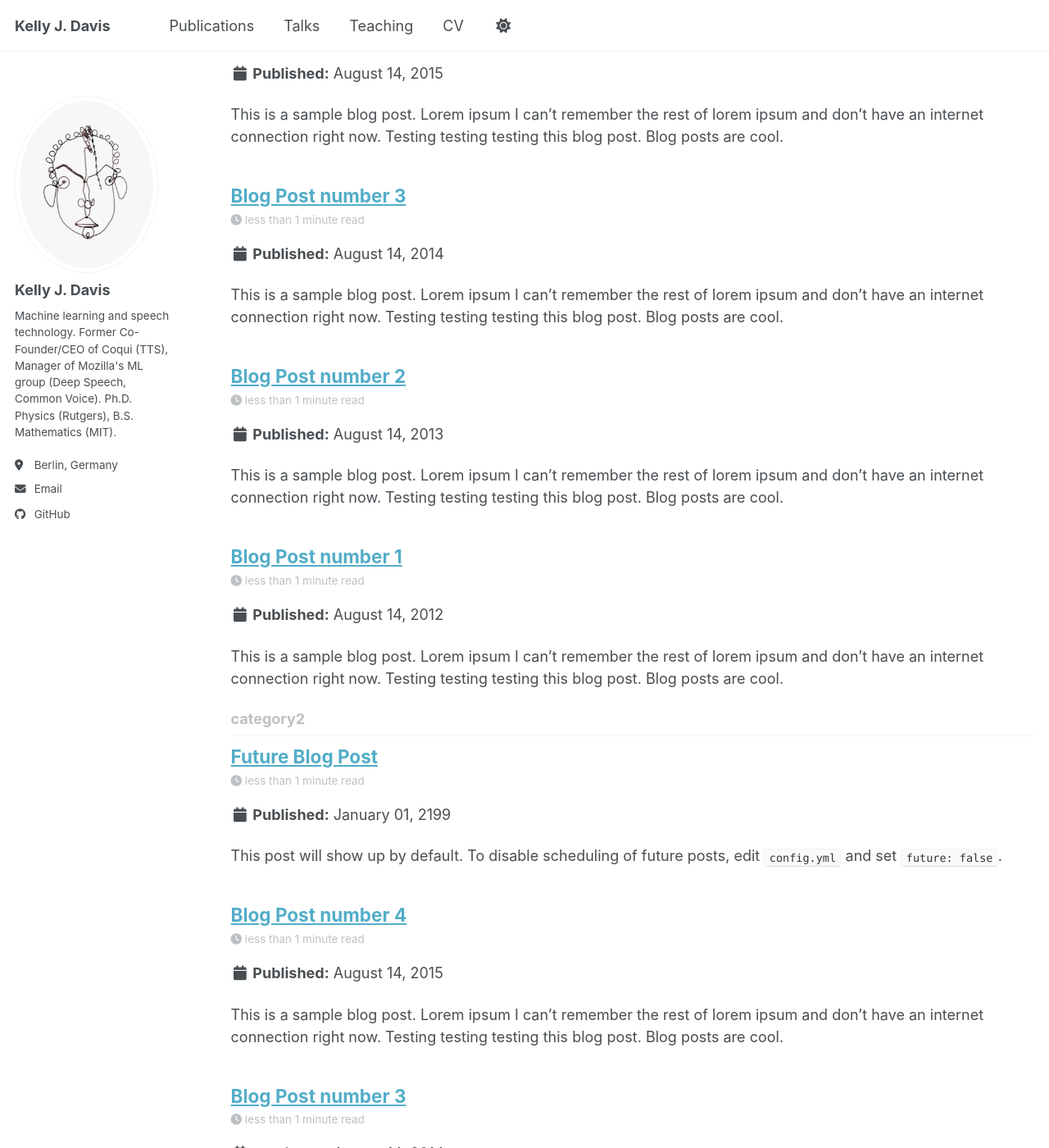
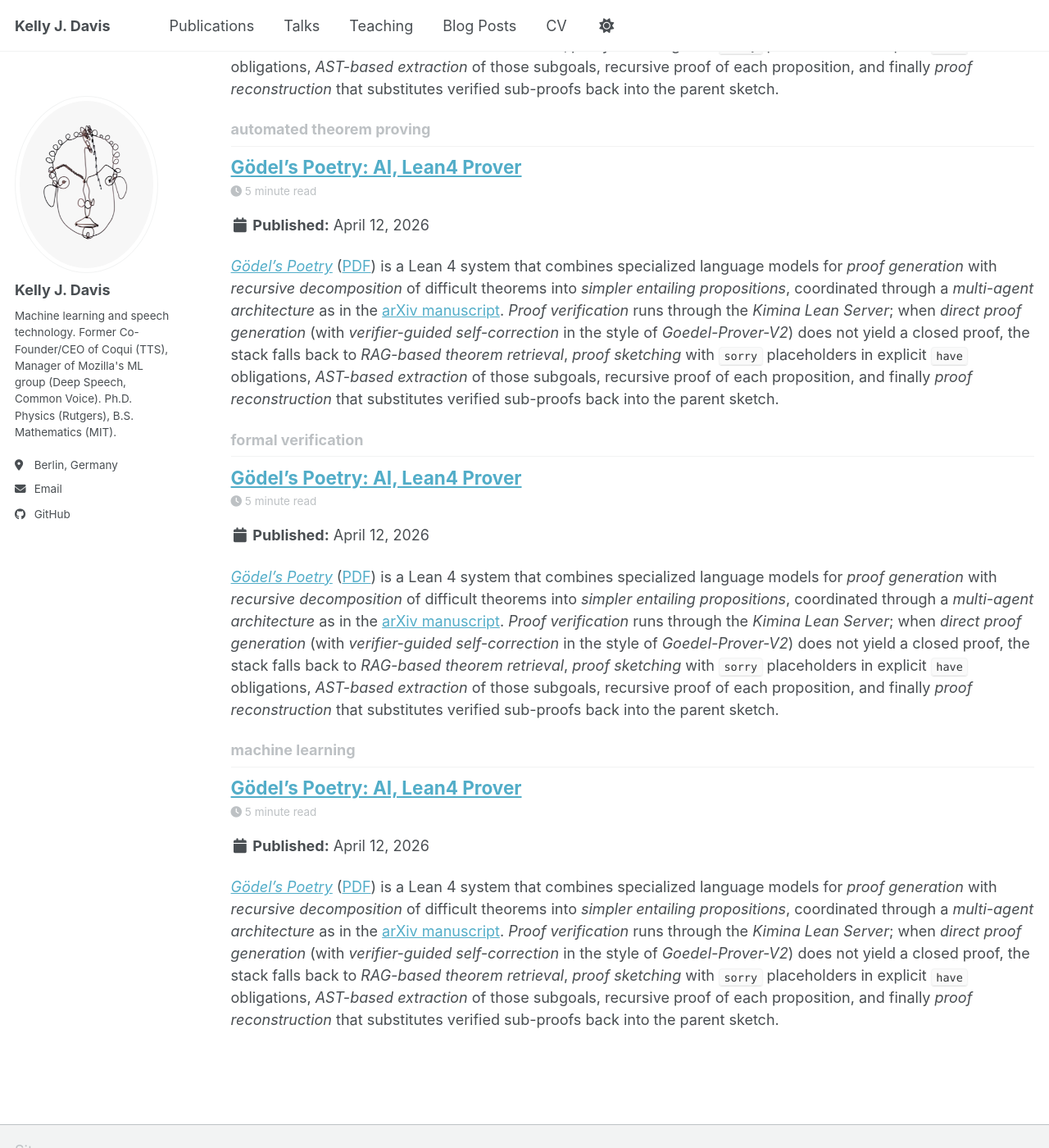
Before and after one commit to KellyJDavis/KellyJDavis.github.io, a Jekyll site: the page built from _pages/tag-archive.html, in a window 1280 px wide and 1400 px high, scrolled down 384 px. Shown: the whole window at 82% size. Built offline with Jekyll 4.4.1, drawn with Linux system fonts in a browser that asks for light colours; a script bundle is joined from its source files by our own code; library files that are not in the unit come from our copies; some of the changed text lies outside the part shown.

Commit message:
Blog post on Goedel's Poetry

````diff
--- a/_data/navigation.yml
+++ b/_data/navigation.yml
@@ -20,8 +20,8 @@ main:
   # - title: "Portfolio"
   #   url: /portfolio/
 
-  # - title: "Blog Posts"
-  #   url: /year-archive/
+  - title: "Blog Posts"
+    url: /year-archive/
 
   - title: "CV"
     url: /cv/
--- a/_posts/2012-08-14-blog-post-1.md
+++ /dev/null
@@ -1,20 +0,0 @@
----
-title: 'Blog Post number 1'
-date: 2012-08-14
-permalink: /posts/2012/08/blog-post-1/
-tags:
-  - cool posts
-  - category1
-  - category2
----
-
-This is a sample blog post. Lorem ipsum I can't remember the rest of lorem ipsum and don't have an internet connection right now. Testing testing testing this blog post. Blog posts are cool.
-
-Headings are cool
-======
-
-You can have many headings
-======
-
-Aren't headings cool?
-------
--- a/_posts/2013-08-14-blog-post-2.md
+++ /dev/null
@@ -1,20 +0,0 @@
----
-title: 'Blog Post number 2'
-date: 2013-08-14
-permalink: /posts/2013/08/blog-post-2/
-tags:
-  - cool posts
-  - category1
-  - category2
----
-
-This is a sample blog post. Lorem ipsum I can't remember the rest of lorem ipsum and don't have an internet connection right now. Testing testing testing this blog post. Blog posts are cool.
-
-Headings are cool
-======
-
-You can have many headings
-======
-
-Aren't headings cool?
-------
--- a/_posts/2014-08-14-blog-post-3.md
+++ /dev/null
@@ -1,20 +0,0 @@
----
-title: 'Blog Post number 3'
-date: 2014-08-14
-permalink: /posts/2014/08/blog-post-3/
-tags:
-  - cool posts
-  - category1
-  - category2
----
-
-This is a sample blog post. Lorem ipsum I can't remember the rest of lorem ipsum and don't have an internet connection right now. Testing testing testing this blog post. Blog posts are cool.
-
-Headings are cool
-======
-
-You can have many headings
-======
-
-Aren't headings cool?
-------
--- /dev/null
+++ b/_posts/2026-04-12-godels-poetry.md
@@ -0,0 +1,78 @@
+---
+title: "Gödel's Poetry: AI, Lean4 Prover"
+date: 2026-04-12
+permalink: /posts/2026/04/godels-poetry/
+tags:
+  - automated theorem proving
+  - formal verification
+  - machine learning
+  - Lean
+---
+
+[*Gödel's Poetry*](https://arxiv.org/abs/2512.14252) ([PDF](https://arxiv.org/pdf/2512.14252)) is a Lean 4 system that combines specialized language models for *proof generation* with *recursive decomposition* of difficult theorems into *simpler entailing propositions*, coordinated through a *multi-agent architecture* as in the [arXiv manuscript](https://arxiv.org/abs/2512.14252). *Proof verification* runs through the *Kimina Lean Server*; when *direct proof generation* (with *verifier-guided self-correction* in the style of *Goedel-Prover-V2*) does not yield a closed proof, the stack falls back to *RAG-based theorem retrieval*, *proof sketching* with `sorry` placeholders in explicit `have` obligations, *AST-based extraction* of those subgoals, recursive proof of each proposition, and finally *proof reconstruction* that substitutes verified sub-proofs back into the parent sketch.
+
+The [*goedels-poetry*](https://github.com/KellyJDavis/goedels-poetry) repository (PyPI: `goedels-poetry`) remains authoritative for operational detail—supervisor routing, defaults, and harness semantics—while the arXiv PDF records motivation, ablations, and a frozen snapshot of benchmark numbers at submission time.
+
+## Design stance
+
+Many LLM+ATP setups stop at *verifier-guided self-correction*: the prover revises tactics using Lean diagnostics. That matches the direct-proving regime I report at *pass@32* on *miniF2F* without decomposition—*90.4%*, i.e. the same ceiling as Goedel-Prover-V2 under that protocol before the decomposition machinery activates. The additional design bet in Gödel's Poetry is *global* repair when local correction saturates: *RAG-based retrieval* of library facts (following the Hilbert-style pattern discussed in the paper), a *proof sketch* that states *entailing propositions* as named `have` lines closed with `sorry`, *sketch validation* in Kimina, then *AST extraction* so unproven leaves become first-class goals for recursion—not informal text the prover must reinterpret.
+
+Orchestration uses *LangGraph* and *LangChain* as in the manuscript. A *supervisor* (omitted from the published figure for clarity) dispatches work to specialized agents; each role may use a different OpenAI-compatible endpoint.
+
+## Pipeline (aligned with the Methods section)
+
+*Autoformalization (when required).* Informal statements go through: (1) the *formalizer agent*; (2) *syntax validation* against Kimina; (3) *semantic validation*—an LLM-based check that the formal Lean statement preserves the informal problem, with veto power if the translation is wrong.
+
+*Direct proof generation.* The *prover agent* (defaults to *Goedel-Prover-V2*) completes the theorem using *verifier-guided self-correction*: failed attempts return compiler errors to a *corrector agent* until Kimina accepts a proof or *self-correction* / *pass* limits are hit.
+
+*Recursive decomposition (when direct proving fails).* This follows the POETRY-inspired pattern in the paper:
+
+1. *Theorem retrieval:* the *query generation agent* emits natural-language descriptions of lemmas that might help; the *theorem lookup agent* queries a vector index (a *LeanExplore* variant in our deployment) over Mathlib.
+2. *Proof sketching:* the *proof sketcher agent* produces a decomposition—high-level structure with named hypotheses and `have` subgoals ending in `sorry`, logically entailing the main statement.
+3. *Sketch validation:* the *sketch checker* submits the sketch to Kimina so Lean can confirm syntax, well-formed `have` types, and that the `sorry`-backed obligations actually entail the target.
+4. *AST-based extraction:* a *parser agent* requests the sketch’s AST from Kimina (the extended `/api/ast_code` endpoint); the *decomposition agent* traverses that tree to collect unproven `have` leaves and their statements (including context recovered from `sorries` metadata, as described in the paper).
+5. *Recursive proving:* each extracted proposition re-enters the full pipeline—*direct proof generation* with fallback to further decomposition—under *depth* and *pass* limits, with *breadth-first* scheduling and *backtracking* to alternative decompositions when children fail validation or exceed depth.
+6. *Proof reconstruction:* once subgoals verify, the implementation replaces each `sorry` with the corresponding verified tactic block so the enclosing theorem becomes a single *complete verified proof*—the *AST-based substitution* / reconstruction procedure in the paper’s Methods section.
+
+## Architecture figure
+
+The TikZ figure in the paper (and the PNG in the repo) labels nodes the same way: *Formalization & Validation*, *Proof Generation (Goedel-Prover-V2)*, *Verification (Kimina Lean Server)*, then on failure *Query Generation (Search Agent)*, *Theorem Lookup (Vector DB Agent)*, *Proof Sketch & Decomposition*, *Extract Subgoals (AST Parser)*, subgoal *Prove / Verify / Decompose* loops, and the dashed *Recurse* edge back to proof generation.
+
+![High-level architecture of Gödel's Poetry: target theorem, formalization, proof generation, Kimina verification, and on failure query generation, vector retrieval, sketching, AST-based subgoal extraction, and recursive subgoal loops feeding back to the prover.](https://raw.githubusercontent.com/KellyJDavis/goedels-poetry/main/docs/images/goedels-poetry-architecture.png)
+
+*Illustrative subgoal names denote dependency shape only, not claims about those problems on miniF2F.*
+
+## Evaluation and contribution
+
+*miniF2F* is the formal olympiad-level benchmark cited throughout the paper. *Pass rate* means the fraction of items closed with a machine-checked proof under the *pinned configuration* (commit, endpoints, timeouts, harness flags—see the repository for the executable definition).
+
+Under the manuscript’s configuration: *90.4%* at *pass@32* *without* recursive decomposition (i.e. direct Goedel-Prover-V2-style proving only); *with* decomposition and RAG, the paper reports a significant improvement—re-run the harness after any code change to obtain fresh numbers. The PDF tabulates one frozen run.
+
+The technical contribution emphasized in the paper—and implemented in Kimina—is *AST extraction* from Lean 4 sketches so that decomposition stays programmatic: the *proof sketcher* can propose structure, but *AST-based extraction* and *proof reconstruction* tie that structure to obligations Lean actually accepts.
+
+## Reproducibility
+
+Verification remains on *Kimina*; retrieval uses a *local LeanExplore* backend so indexed Mathlib matches the checker’s workspace. Agent backends are swappable via `config.ini` and `SECTION__OPTION` environment overrides; see `README.md` and `CONFIGURATION.md`.
+
+## References and citation
+
+- **arXiv abstract:** [https://arxiv.org/abs/2512.14252](https://arxiv.org/abs/2512.14252)
+- **PDF:** [https://arxiv.org/pdf/2512.14252](https://arxiv.org/pdf/2512.14252)
+- **Source:** [https://github.com/KellyJDavis/goedels-poetry](https://github.com/KellyJDavis/goedels-poetry)
+- **Documentation:** [https://KellyJDavis.github.io/goedels-poetry/](https://KellyJDavis.github.io/goedels-poetry/)
+
+```bibtex
+@misc{davis2025godelspoetry,
+      title={G\"odel's Poetry},
+      author={Kelly J. Davis},
+      year={2025},
+      eprint={2512.14252},
+      archivePrefix={arXiv},
+      primaryClass={cs.AI},
+      url={https://arxiv.org/abs/2512.14252},
+}
+```
+
+Limitations and threat models for autoformalization are discussed in the manuscript; routing, retries, env vars, and driver behavior should always be checked against the repository revision you execute.
+
+— Kelly J. Davis
--- a/_posts/2199-01-01-future-post.md
+++ /dev/null
@@ -1,11 +0,0 @@
----
-title: 'Future Blog Post'
-date: 2199-01-01
-permalink: /posts/2012/08/blog-post-4/
-tags:
-  - cool posts
-  - category1
-  - category2
----
-
-This post will show up by default. To disable scheduling of future posts, edit `config.yml` and set `future: false`.
````
Also changed, not shown: _posts/2015-08-14-blog-post-4.md (deleted, +0 -20 lines).
